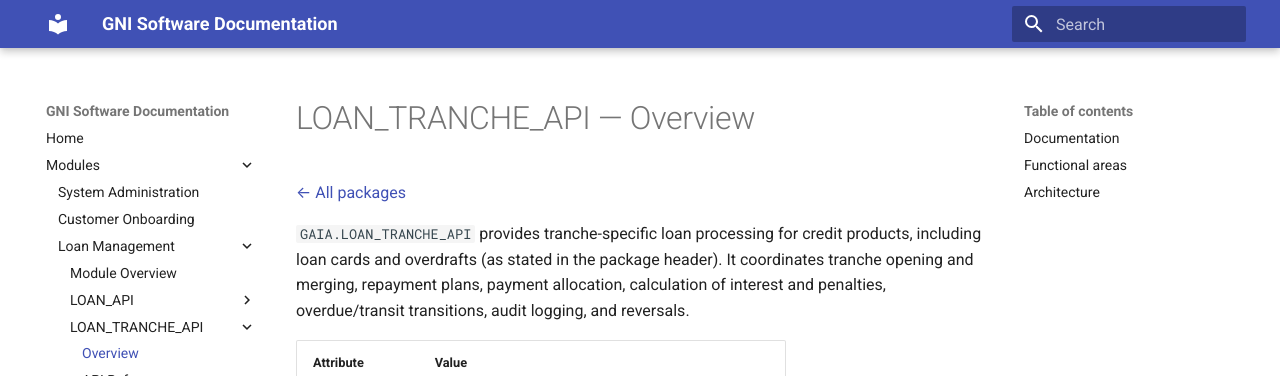
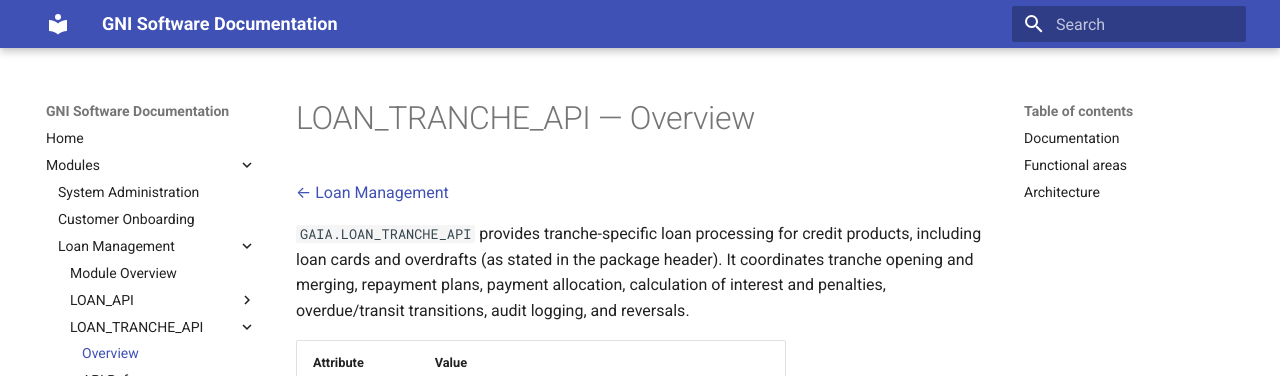
Before and after one commit to SadayCb/gni-documentation-poc8.0, an MkDocs documentation site: the page built from docs/loan-tranche-api.md, in a window 1280 px wide and 900 px high. Shown: the top 376 px of the window. Built offline with MkDocs 1.6.1 and Material for MkDocs 9.7.7, drawn with Linux system fonts in a browser that asks for light colours.

Commit message:
Update loan-tranche-api.md

```diff
--- a/docs/loan-tranche-api.md
+++ b/docs/loan-tranche-api.md
@@ -1,6 +1,6 @@
 # LOAN_TRANCHE_API — Overview
 
-[← All packages](index.md)
+[← Loan Management](loan-management.md)
 
 `GAIA.LOAN_TRANCHE_API` provides tranche-specific loan processing for credit products, including loan cards and overdrafts (as stated in the package header). It coordinates tranche opening and merging, repayment plans, payment allocation, calculation of interest and penalties, overdue/transit transitions, audit logging, and reversals.
 
```
